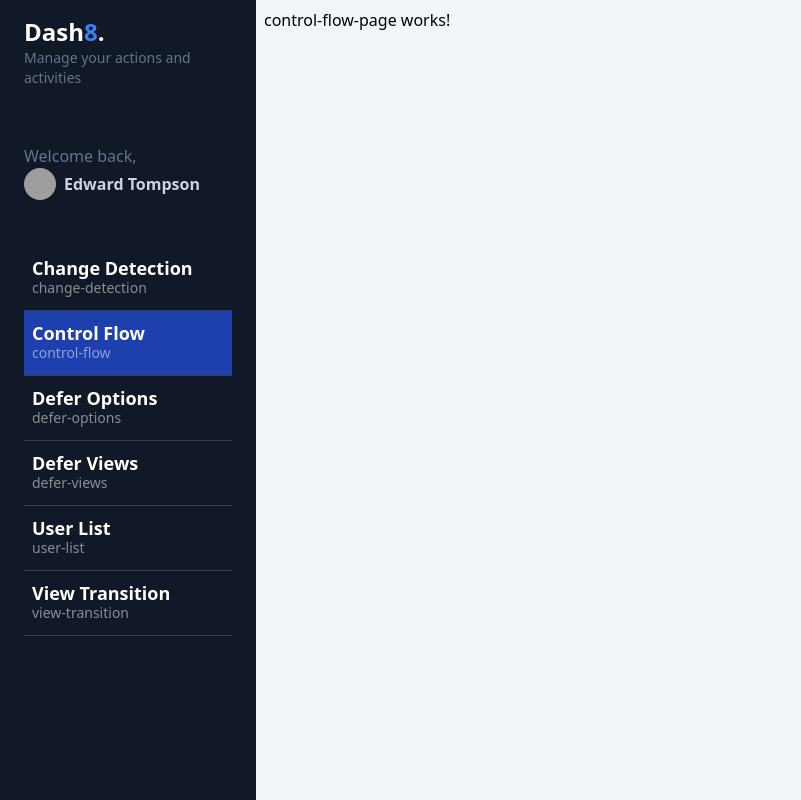
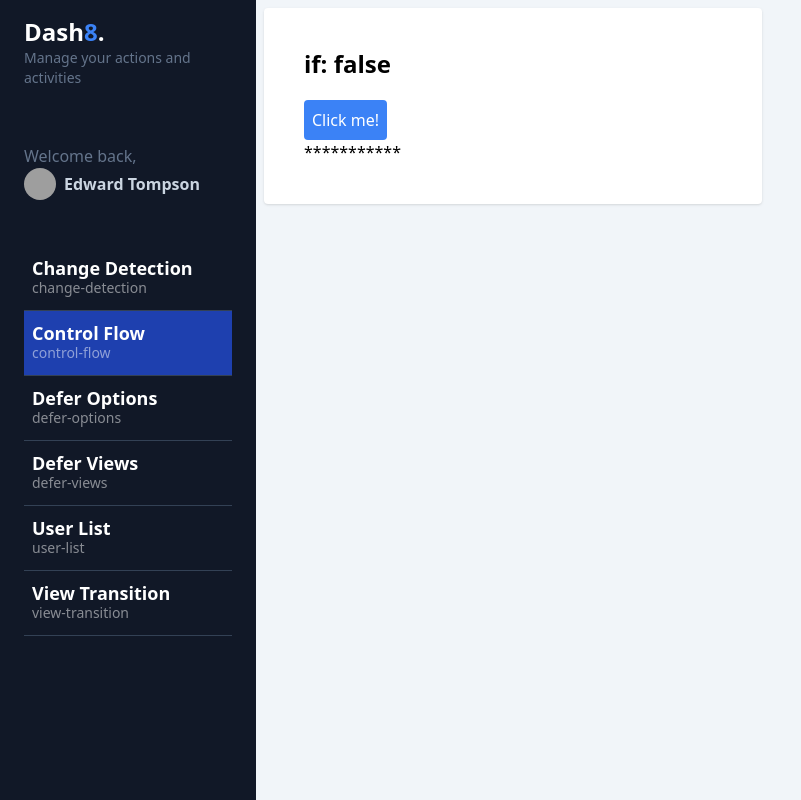
Before and after one commit to jhonnycgarcia/dev-talleres-my-dashboard-app, an Angular app: page /dashboard/control-flow in a window 1280 px wide. Shown: the whole page, without its empty margins (0-801 px from the left). Built offline with nearby package versions, Linux system fonts and the light colour scheme; grey boxes are pictures that could not be loaded.

Commit message:
Control Flow - @If

```diff
--- a/src/app/dashboard/pages/control-flow-page/control-flow-page.component.html
+++ b/src/app/dashboard/pages/control-flow-page/control-flow-page.component.html
@@ -1 +1,19 @@
-<p>control-flow-page works!</p>
+<section class="grid grid-cols-1 md:grid-cols-2 gap-3">
+
+  <!-- ngIf @If -->
+   <div class="bg-white rounded shadow p-10">
+    <h2 class="text-2xl font-bold mb-5">if: {{ showContent()}}</h2>
+    <button
+      class=" p-2 bg-blue-500 rounded text-white"
+      (click)="toggleContent()">
+      Click me!
+    </button>
+
+    @if (showContent()) {
+      <p>Hola Mundo</p>
+    } @else {
+      <p>***********</p>
+    }
+   </div>
+
+</section>
--- a/src/app/dashboard/pages/control-flow-page/control-flow-page.component.ts
+++ b/src/app/dashboard/pages/control-flow-page/control-flow-page.component.ts
@@ -1,4 +1,4 @@
-import { Component } from '@angular/core';
+import { Component, signal } from '@angular/core';
 
 @Component({
   standalone: true,
@@ -8,4 +8,10 @@ import { Component } from '@angular/core';
 })
 export default class ControlFlowPageComponent {
 
+  public showContent = signal(false);
+
+  public toggleContent() {
+    this.showContent.update((value) => !value);
+  }
+
 }
```
